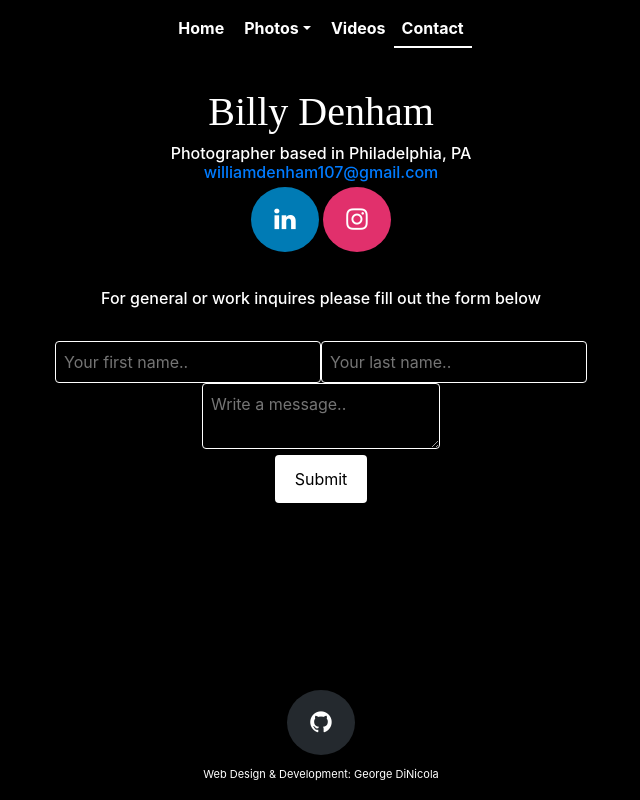
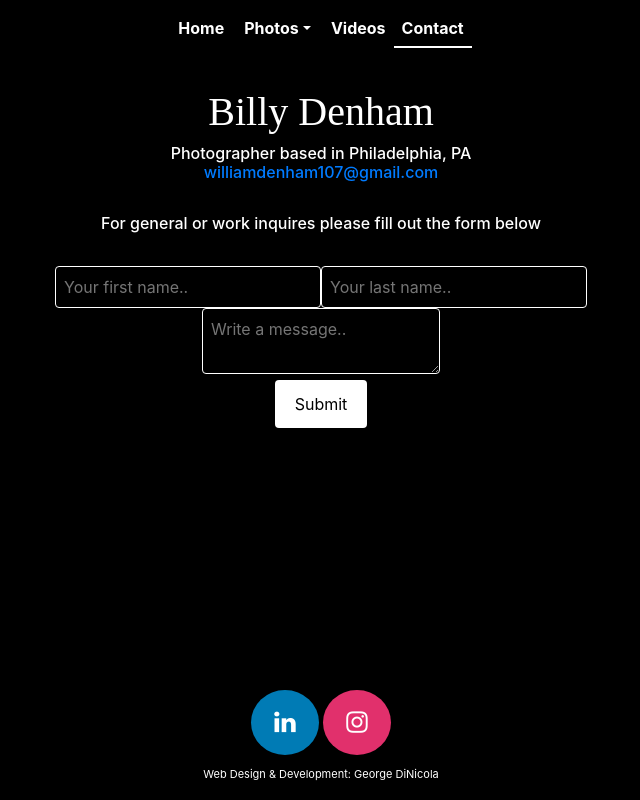
Before and after one commit to GeorgeDiNicola/serverless-photography-website, a React (Create React App) app in the folder static/: page /Contact in a window 1280 px wide. Shown: the whole page, without its empty margins (319-959 px from the left). Built offline with nearby package versions, Linux system fonts and the light colour scheme.

Commit message:
removed github button and put the linkedin and instagram buttons in the page footer

```diff
--- a/static/src/components/Contact.jsx
+++ b/static/src/components/Contact.jsx
@@ -16,9 +16,6 @@ export default class Contact extends Component {
             <h6>
               Photographer based in Philadelphia, PA<br/>
             <a href="mailto:williamdenham107@gmail.com">williamdenham107@gmail.com</a>
-            <br/>
-            <a href="https://www.linkedin.com/in/william-denham-33724b180/" class="fa fa-linkedin" target="_blank"></a>
-            <a href="https://www.instagram.com/billy.denham/?hl=en" class="fa fa-instagram" target="_blank"></a>
             <br/>
             </h6>
         </div>
@@ -40,7 +37,8 @@ export default class Contact extends Component {
     <div className="footer">
           <div className="w3-animate-right">
             <span className="footer-text">
-              <a href="https://github.com/GeorgeDiNicola" class="fa fa-github" target="_blank"></a>
+              <a href="https://www.linkedin.com/in/william-denham-33724b180/" class="fa fa-linkedin" target="_blank"></a>
+              <a href="https://www.instagram.com/billy.denham/?hl=en" class="fa fa-instagram" target="_blank"></a>
               <br/>
                 Web Design & Development: George DiNicola
             </span>
```
